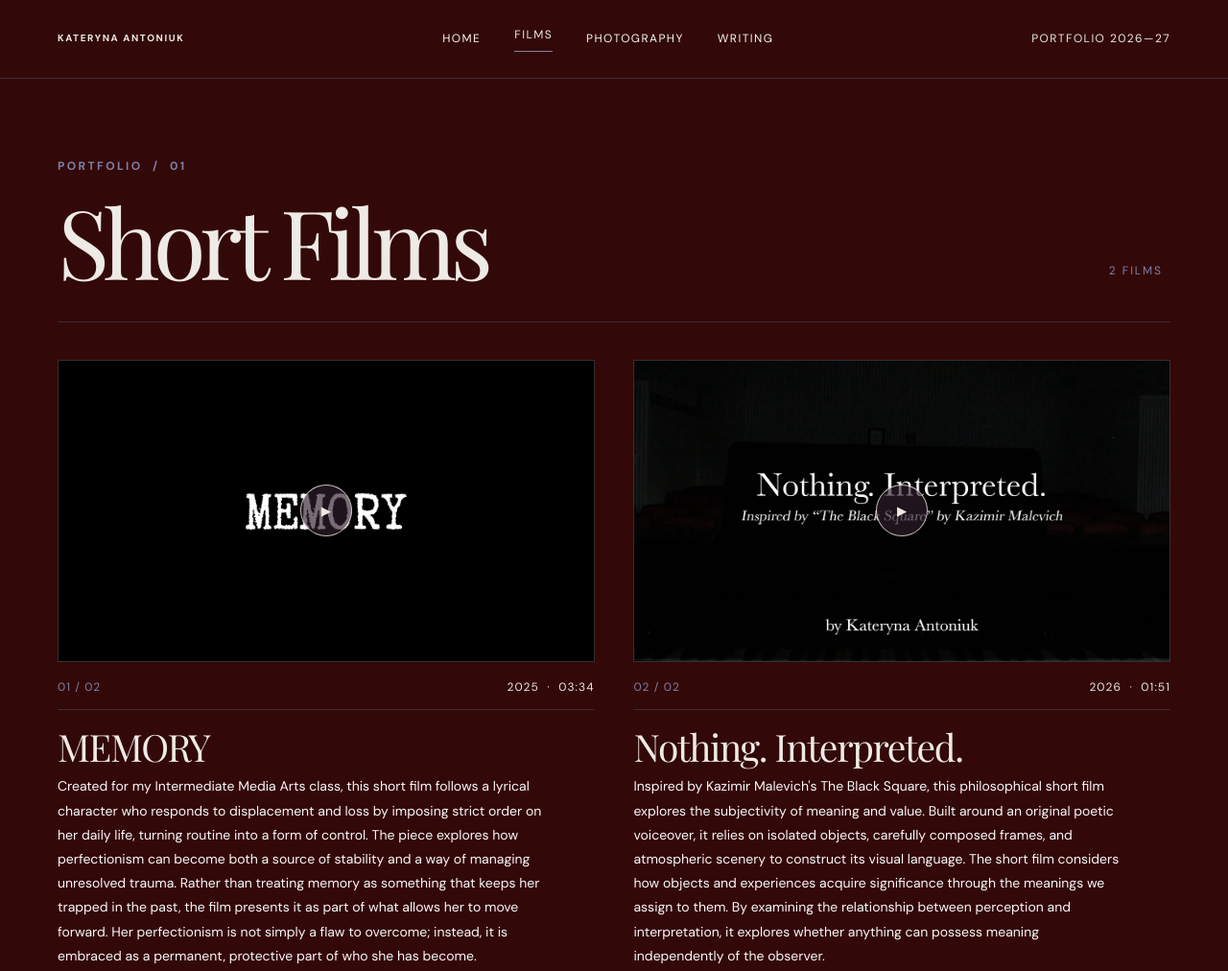
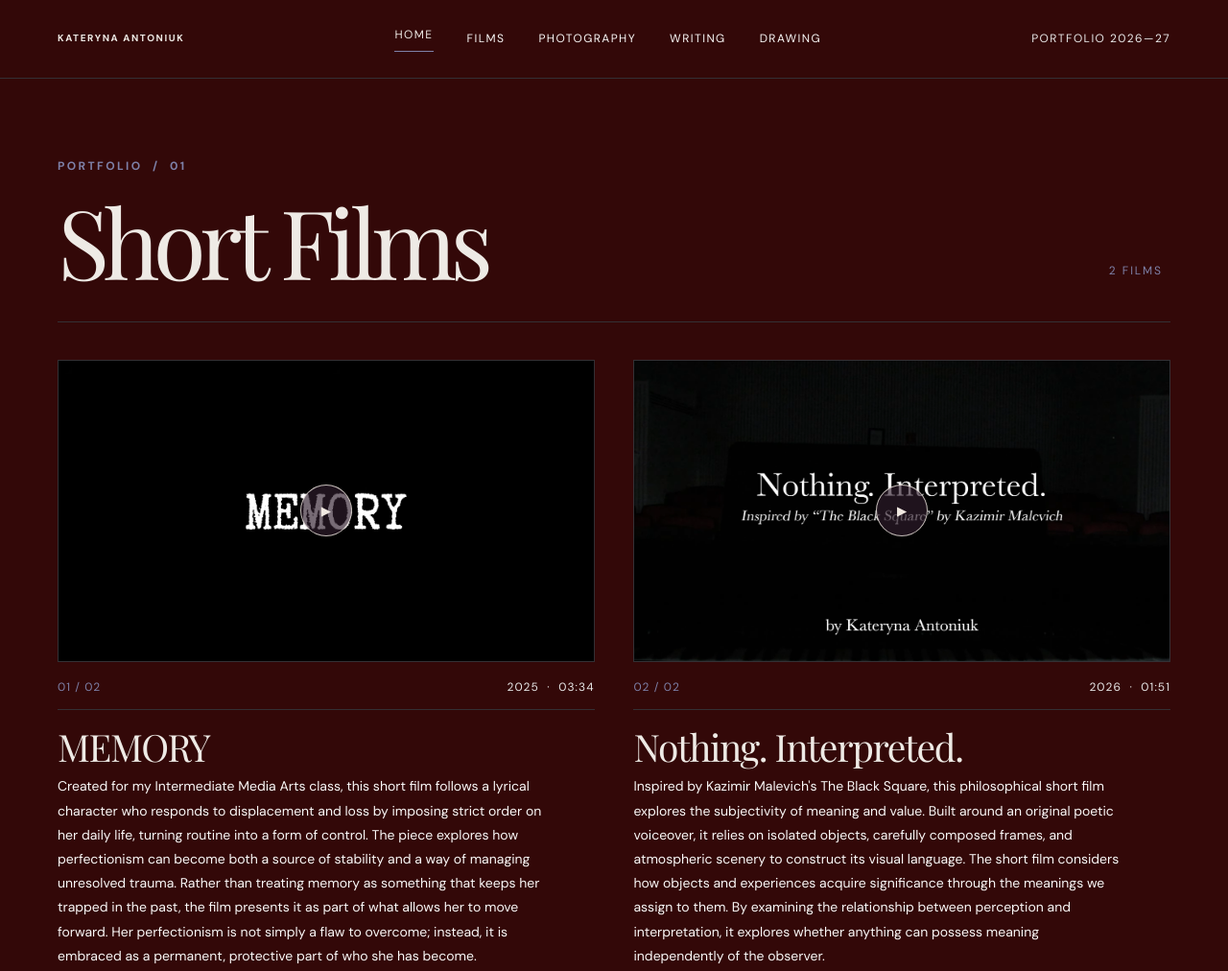
Before and after one commit to qqvenxx/artportoflio, a plain HTML site: page films.html in a window 1280 px wide. Shown: the top 1012 px of the page at 96% size. Drawn offline with nearby package versions, Linux system fonts and the light colour scheme; a web font is replaced by a local one.

Commit message:
Update films.html

```diff
--- a/films.html
+++ b/films.html
@@ -17,10 +17,11 @@
     </a>
 
     <nav class="site-nav" aria-label="Main navigation">
-      <a href="main.html">Home</a>
-      <a href="films.html" aria-current="page">Films</a>
+      <a href="index.html" aria-current="page">Home</a>
+      <a href="films.html">Films</a>
       <a href="photography.html">Photography</a>
       <a href="writing.html">Writing</a>
+      <a href="drawing.html">Drawing</a>
     </nav>
 
     <span class="header-index">PORTFOLIO 2026—27</span>
```
